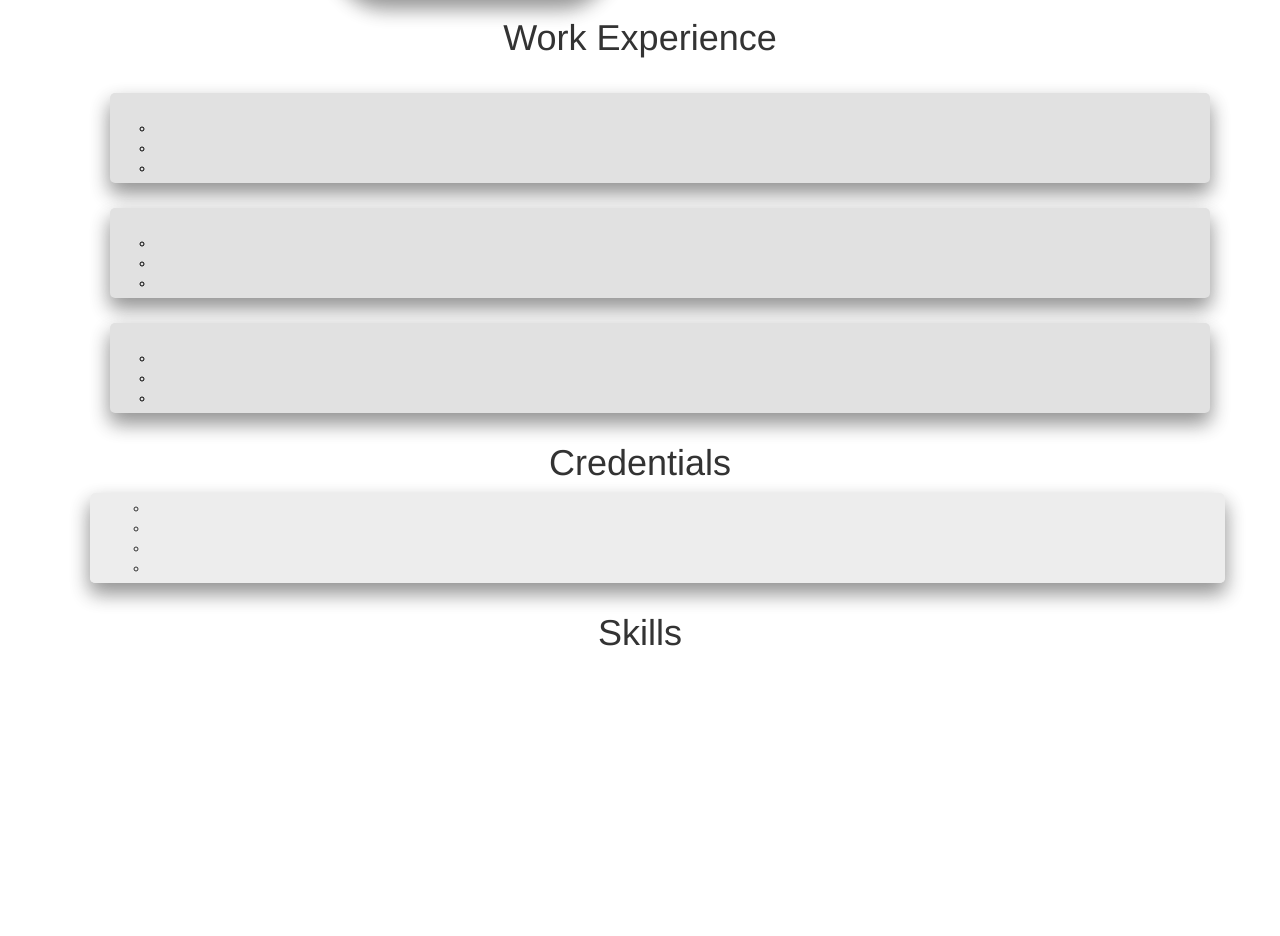
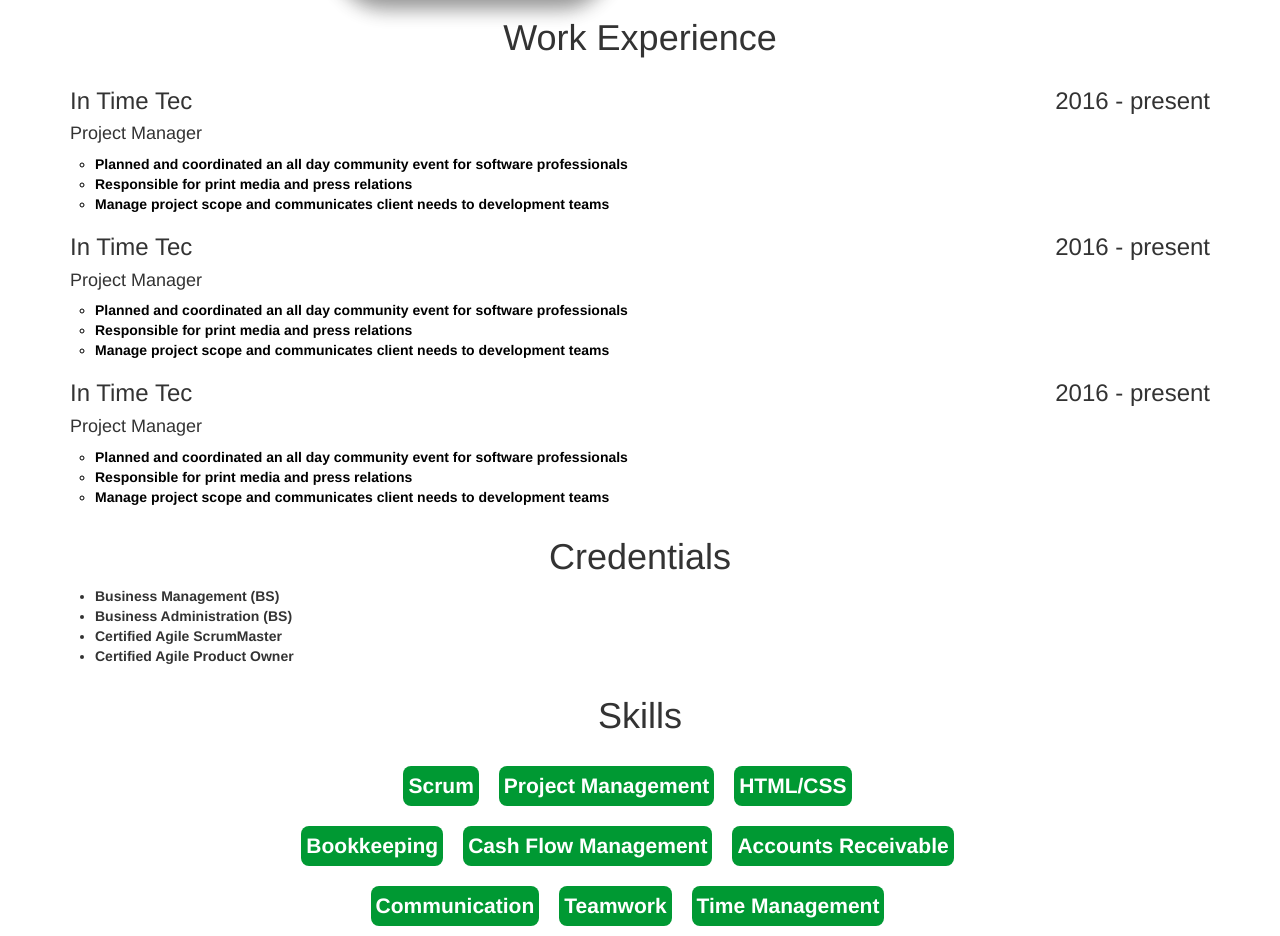
Before and after one commit to eleitzinger/resume_project, a plain HTML site: page index.html in a window 1280 px wide. Shown: the part 800-1736 px from the top of the page. Before the commit the page ends 1462 px from the top, so only its background shows below. Drawn offline with nearby package versions, Linux system fonts and the light colour scheme.

Commit message:
Fixed all of EJs problems, like a boss

```diff
--- a/index.html
+++ b/index.html
@@ -27,90 +27,28 @@
 
 	<!-- Experience -->
 
-	<div class="container">
-		<div class="Experience">
-			<div class="row">
-				<h1 class="text-center" id="Experience-title">Work Experience</h1>
-			</div>
-				<ol>
-					<div class="intimetec" id="intimetec">
-						<div class="row">
-							<div class="col-sm-9">
-								<li><h3></h3></li>
-								<h4></h4>
-							</div>
-							<div class="col-sm-3 text-right">
-								<h3></h3>
-							</div>
-						</div>
-						<div class="ITT-content" id="ITT-content">
-							<div class="row">
-								<ul>
-									<li></li>
-									<li></li>
-									<li></li>
-								</ul>
-							</div>
-						</div>
-					</div>
-					<div class="Stampede" id="Stampede">
-						<div class="row">
-							<div class="col-sm-9">
-								<li><h3></h3></li>
-								<h4></h4>
-							</div>
-							<div class="col-sm-3 text-right">
-								<h3></h3>
-							</div>
-						</div>
-						<div class="Stampede-content">
-							<div class="row">
-								<ul>
-									<li></li>
-									<li></li>
-									<li></li>
-								</ul>
-							</div>
-						</div>
-					</div>
-					<div class="Press-Tribune" id="IPT">
-						<div class="row">
-							<div class="col-sm-9">
-								<li><h3></h3></li>
-								<h4></h4>
-							</div>
-							<div class="col-sm-3 text-right">
-								<h3></h3>
-							</div>
-						</div>
-						<div class="IPT-content">
-							<div class="row">
-								<ul>
-									<li></li>
-									<li></li>
-									<li></li>
-								</ul>
-							</div>
-						</div>
-					</div>
-				</ol>
+	<div class="container experience">
+		<div class="row">
+			<h1 class="text-center" id="Experience-title">Work Experience</h1>
 		</div>
+		<div>
+			<ul class="list-unstyled" id="experience-list">
+			</ul>
+		</div>
+	</div>
 
 		<!-- Credentials -->
-
-		<div class="Credentials" id="Credentials">
+	<div class="container">
+		<div class="credentials" id="credentials">
 			<div class="row">
 				<h1 class="text-center" id="Credentials-title">Credentials</h1>
 			</div>
 			<div class="row">
-				<ul class="Credential-List">
-					<li></li>
-					<li></li>
-					<li></li>
-					<li></li>
+				<ul id="credentials-list">
 				</ul>
 			</div>
 		</div>
+	</div>
 
 		<!-- Skills -->
 
--- a/js/app.js
+++ b/js/app.js
@@ -0,0 +1,175 @@
+/*-- Summary --*/
+var summary = document.getElementById('summary');
+summary.setAttribute('style', 'background-image: url("'+resumeData.summary.background+'")')
+
+var profile = document.getElementById('profile');
+profile.setAttribute('src', resumeData.summary.profile);
+
+var summaryName = document.getElementById('name');
+var summaryNameText = document.createTextNode(resumeData.summary.name);
+summaryName.appendChild(summaryNameText);
+
+var summaryTitle = document.getElementById('title');
+var summaryTitleText = document.createTextNode(resumeData.summary.title);
+summaryTitle.appendChild(summaryTitleText);
+
+var summaryCompany = document.getElementById('company');
+var summaryCompanyText = document.createTextNode(resumeData.summary.company);
+summaryCompany.appendChild(summaryCompanyText);
+
+var linkedin = document.getElementById('linkedin');
+linkedin.setAttribute('src', resumeData.summary.linkedin);
+
+var summaryPhone = document.getElementById('phone');
+var summaryPhoneText = document.createTextNode(resumeData.summary.phone);
+summaryPhone.appendChild(summaryPhoneText);
+
+var summaryEmail = document.getElementById('email');
+var summaryEmailText = document.createTextNode(resumeData.summary.email);
+summaryEmail.appendChild(summaryEmailText);
+
+
+/*-- /Summary --*/
+
+/*-- Skills --*/
+
+var skillsList = document.getElementById('skills-content');
+
+var skillOne = document.createElement('li');
+var skillOneText = document.createTextNode(resumeData.skills[0]);
+skillOne.appendChild(skillOneText);
+skillsList.appendChild(skillOne);
+
+var skillTwo = document.createElement('li');
+var skillTwoText = document.createTextNode(resumeData.skills[1]);
+skillTwo.appendChild(skillTwoText);
+skillsList.appendChild(skillTwo);
+
+var skillThree = document.createElement('li');
+var skillThreeText = document.createTextNode(resumeData.skills[2]);
+skillThree.appendChild(skillThreeText);
+skillsList.appendChild(skillThree);
+
+var brElemOne = document.createElement('br');
+skillsList.appendChild(brElemOne);
+
+var skillFour = document.createElement('li');
+var skillFourText = document.createTextNode(resumeData.skills[3]);
+skillFour.appendChild(skillFourText);
+skillsList.appendChild(skillFour);
+
+var skillFive = document.createElement('li');
+var skillFiveText = document.createTextNode(resumeData.skills[4]);
+skillFive.appendChild(skillFiveText);
+skillsList.appendChild(skillFive);
+
+var skillSix = document.createElement('li');
+var skillSixText = document.createTextNode(resumeData.skills[5]);
+skillSix.appendChild(skillSixText);
+skillsList.appendChild(skillSix);
+
+var brElemTwo = document.createElement('br');
+skillsList.appendChild(brElemTwo);
+
+var skillSeven = document.createElement('li');
+var skillSevenText = document.createTextNode(resumeData.skills[6]);
+skillSeven.appendChild(skillSevenText);
+skillsList.appendChild(skillSeven);
+
+var skillEight = document.createElement('li');
+var skillEightText = document.createTextNode(resumeData.skills[7]);
+skillEight.appendChild(skillEightText);
+skillsList.appendChild(skillEight);
+
+var skillNine = document.createElement('li');
+var skillNineText = document.createTextNode(resumeData.skills[8]);
+skillNine.appendChild(skillNineText);
+skillsList.appendChild(skillNine);
+
+/*-- /Skills --*/
+
+/*-- Experience --*/
+
+var experience = document.getElementById('experience-list');
+
+var entryOne = document.createElement('div');
+entryOne.className = "entryOne";
+
+var entryOneOrganization = '<li><h3>'+resumeData.experience[0].organization+'</h3></li>';
+var entryOneTitle = '<h4>'+resumeData.experience[0].title+'</h4>';
+var entryOneYears = '<h3>'+resumeData.experience[0].years+'</h3>';
+var entryOneDescriptionOne = '<li>'+resumeData.experience[0].descriptions[0]+'</li>';
+var entryOneDescriptionTwo = '<li>'+resumeData.experience[0].descriptions[1]+'</li>';
+var entryOneDescriptionThree = '<li>'+resumeData.experience[0].descriptions[2]+'</li>';
+
+var entryOneDescriptions = '<ul>'+entryOneDescriptionOne+entryOneDescriptionTwo+entryOneDescriptionThree+'</ul>'
+
+var entryOneHTML =
+    '<div class="row">'+
+      '<div class="col-sm-9">'+entryOneOrganization+entryOneTitle+'</div>'+
+      '<div class="col-sm-3 text-right">'+entryOneYears+'</div>'+
+    '</div>'+
+    '<div class="ITT-content" id="ITT-content">'+
+      '<div class="row">'+entryOneDescriptions+'</div>';
+
+entryOne.innerHTML = entryOneHTML
+experience.appendChild(entryOne);
+
+var entryTwo = document.createElement('div');
+entryTwo.className = "entryTwo";
+
+var entryTwoOrganization = '<li><h3>'+resumeData.experience[0].organization+'</h3></li>';
+var entryTwoTitle = '<h4>'+resumeData.experience[0].title+'</h4>';
+var entryTwoYears = '<h3>'+resumeData.experience[0].years+'</h3>';
+var entryTwoDescriptionOne = '<li>'+resumeData.experience[0].descriptions[0]+'</li>';
+var entryTwoDescriptionTwo = '<li>'+resumeData.experience[0].descriptions[1]+'</li>';
+var entryTwoDescriptionThree = '<li>'+resumeData.experience[0].descriptions[2]+'</li>';
+
+var entryTwoDescriptions = '<ul>'+entryTwoDescriptionOne+entryTwoDescriptionTwo+entryTwoDescriptionThree+'</ul>'
+
+var entryTwoHTML =
+    '<div class="row">'+
+      '<div class="col-sm-9">'+entryTwoOrganization+entryTwoTitle+'</div>'+
+      '<div class="col-sm-3 text-right">'+entryTwoYears+'</div>'+
+    '</div>'+
+    '<div class="ITT-content" id="ITT-content">'+
+      '<div class="row">'+entryTwoDescriptions+'</div>';
+
+entryTwo.innerHTML = entryTwoHTML
+experience.appendChild(entryTwo);
+
+var entryThree = document.createElement('div');
+entryThree.className = "entryThree";
+
+var entryThreeOrganization = '<li><h3>'+resumeData.experience[0].organization+'</h3></li>';
+var entryThreeTitle = '<h4>'+resumeData.experience[0].title+'</h4>';
+var entryThreeYears = '<h3>'+resumeData.experience[0].years+'</h3>';
+var entryThreeDescriptionOne = '<li>'+resumeData.experience[0].descriptions[0]+'</li>';
+var entryThreeDescriptionTwo = '<li>'+resumeData.experience[0].descriptions[1]+'</li>';
+var entryThreeDescriptionThree = '<li>'+resumeData.experience[0].descriptions[2]+'</li>';
+
+var entryThreeDescriptions = '<ul>'+entryThreeDescriptionOne+entryThreeDescriptionTwo+entryThreeDescriptionThree+'</ul>'
+
+var entryThreeHTML =
+    '<div class="row">'+
+      '<div class="col-sm-9">'+entryThreeOrganization+entryThreeTitle+'</div>'+
+      '<div class="col-sm-3 text-right">'+entryThreeYears+'</div>'+
+    '</div>'+
+    '<div class="ITT-content" id="ITT-content">'+
+      '<div class="row">'+entryThreeDescriptions+'</div>';
+
+entryThree.innerHTML = entryThreeHTML
+experience.appendChild(entryThree);
+
+/*-- /Experience --*/
+
+/*-- Credentials --*/
+
+var credentials = document.getElementById('credentials-list');
+
+credentials.innerHTML += '<li>'+resumeData.credentials[0]+'</li>';
+credentials.innerHTML += '<li>'+resumeData.credentials[1]+'</li>';
+credentials.innerHTML += '<li>'+resumeData.credentials[2]+'</li>';
+credentials.innerHTML += '<li>'+resumeData.credentials[3]+'</li>';
+
+/*-- /Credentials --*/
--- a/js/data.js
+++ b/js/data.js
@@ -1,37 +1,34 @@
-{
-  'summary': {
-    'background': 'http://i.huffpost.com/gen/2877070/images/n-SCRANTON-PA-628x314.jpg',
-    'profile': 'https://upload.wikimedia.org/wikipedia/en/d/dc/MichaelScott.png',
-    'name': 'Michael Gary Scott',
-    'location': 'Scranton, PA',
-    'phone': '(570) 867-5309',
-    'email': 'mscott@dundermifflin.com'
+var resumeData = {
+  summary: {
+    background: 'https://www.nationalparks.org/sites/default/files/glacier_60328_1.JPG',
+    profile: '_DSC0041.jpg 2.jpeg',
+    name: 'EJ Leitzinger',
+    title: 'Project Manager',
+    company: 'In Time Tec',
+    linkedin: 'https://www.linkedin.com/in/ejleitzinger/',
+    phone: '208.954.3714',
+    email: 'ej.leitzinger@intimetec.com'
   },
-
-  'skills': ['Public Speaking', 'Management', 'Selling', 'Mentorship', 'Personal Coaching', 'Song Writing', 'Joke Telling', 'Story Telling', 'Inspiring Others'],
-
-  'experience': {
-    'experience-title': 'Experience',
-    'dunder-mifflin-1': {
-      'position': 'Regional Manager',
-      'company': 'Dunder Mifflin',
-      'time': '2000 - 2009',
-      'duties': {'Responsible for making the office a place where dreams come true.', 'Threw the most amazing office parties to improve office morale.'},
+  skills: ['Scrum', 'Project Management', 'HTML/CSS', 'Bookkeeping', 'Cash Flow Management', 'Accounts Receivable', 'Communication', 'Teamwork', 'Time Management'],
+  experience: [
+    {
+      organization: 'In Time Tec',
+      title: 'Project Manager',
+      years: '2016 - present',
+      descriptions: ['Planned and coordinated an all day community event for software professionals', 'Responsible for print media and press relations', 'Manage project scope and communicates client needs to development teams']
     },
-    'dunder-mifflin-2': {
-      'position': 'Salesman',
-      'company': 'Dunder Mifflin',
-      'time': '1992 - 2000',
-      'duties': {'Won consecutive "Best Salesman of the Year" awards.', 'Singlehandedly acquired key clients using unorthodox methods.'},
+    {
+      organization: 'Idaho Stampede',
+      title: 'Basketball Operations Intern',
+      years: '2014 - 2015',
+      descriptions: ['Responsible for team equipment, both quantity at hand and cleanliness', 'Coordinated team travel', 'Participated in practices and was responsible for in-game statistics']
     },
-  },
-  'education': {
-    'education-title': 'Education',
-    'scranton-high-school': {
-      'degree': 'High School Diploma',
-      'school': 'Scranton High School',
-      'time': '1978-1982',
-      'accomplishments': {'Scored more goals than anyone in the history of the hockey team.', 'Lost college tuition money in a pyramid scheme.'},
-    },
-  },
-},
+    {
+      organization: 'Idaho Press-Tribune',
+      title: 'Freelance Sports Writer',
+      years: '2013 - present',
+      descriptions: ['Nearly 20 published high school sports articles', 'Events covered include football, volleyball, cross country, and a rodeo', 'Gained valuable experience in published print media and deadlines']
+    }
+  ],
+  credentials: ['Business Management (BS)', 'Business Administration (BS)', 'Certified Agile ScrumMaster', 'Certified Agile Product Owner']
+}
```
Also changed, not shown: app.js (deleted, +0 -187 lines), data.js (deleted, +0 -34 lines).
